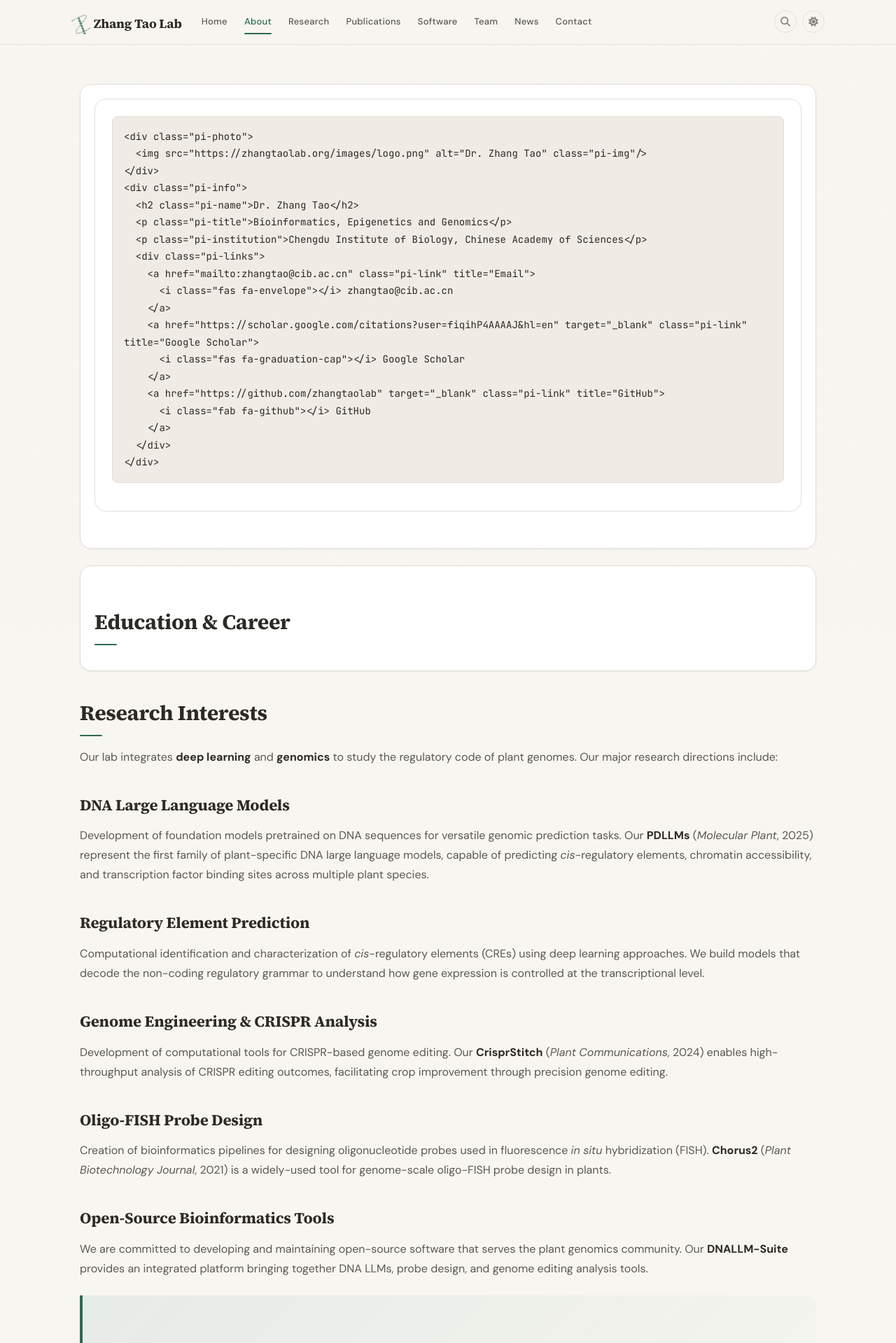
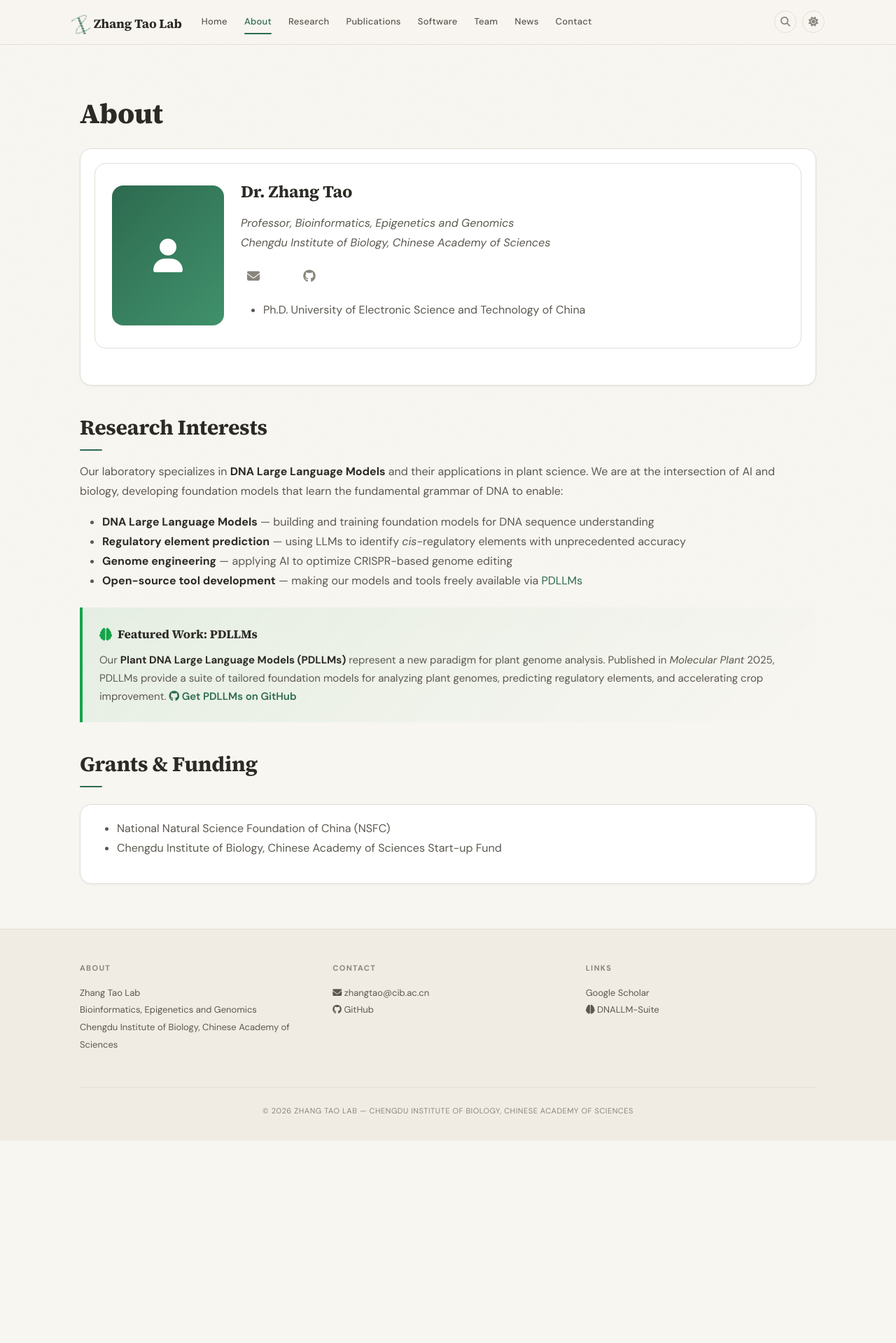
Before and after one commit to zhangtaolab/zhangtaolab.github.io, a Jekyll site: the page built from _pages/about.md, in a window 1280 px wide. Shown: the top 1919 px of the page at 70% size. Built offline with Jekyll 4.4.1, drawn with Linux system fonts in a browser that asks for light colours; a style sheet for code colours, icons or effects is not loaded; after the commit the page ends 1630 px from its top, so only the background shows below that; some of the changed text lies outside the part shown.

Commit message:
fix(content): rewrite about page - PI card unescaped, copy and grants aligned (1-02 Task 2)
- Rewrite _pages/about.md mirroring ref-about main DOM with markdown="0" wrappers (fixes 3 escaped-div blocks)
- Add in-page .pi-photo-placeholder gradient style rule (class absent from main.css, matches reference approach)
- Drive PI card from pi.yml via correct site.data.pi[0].education index; grants from grant.name field
- Remove broken Education & Career section and mismatched grant-item loop

```diff
--- a/_pages/about.md
+++ b/_pages/about.md
@@ -7,110 +7,53 @@ permalink: /about/
 
 <style>
 p, li, h1, h2, h3, h4 { max-width: none !important; }
+.pi-photo-placeholder { width: 160px; height: 200px; border-radius: var(--radius); display: flex; align-items: center; justify-content: center; background: linear-gradient(135deg, #2d6a4f 0%, #40916c 100%); color: white; font-size: 3rem; flex-shrink: 0; }
 </style>
 
-<!-- PI Card -->
-<div class="section-card">
-  <div class="pi-card">
-    <div class="pi-photo">
-      <img src="{{ site.url }}{{ site.baseurl }}/images/logo.png" alt="Dr. Zhang Tao" class="pi-img"/>
-    </div>
-    <div class="pi-info">
-      <h2 class="pi-name">Dr. Zhang Tao</h2>
-      <p class="pi-title">{{ site.title }}</p>
-      <p class="pi-institution">{{ site.institution }}</p>
-      <div class="pi-links">
-        <a href="mailto:{{ site.email }}" class="pi-link" title="Email">
-          <i class="fas fa-envelope"></i> {{ site.email }}
-        </a>
-        <a href="{{ site.links.google_scholar }}" target="_blank" class="pi-link" title="Google Scholar">
-          <i class="fas fa-graduation-cap"></i> Google Scholar
-        </a>
-        <a href="{{ site.links.github }}" target="_blank" class="pi-link" title="GitHub">
-          <i class="fab fa-github"></i> GitHub
-        </a>
-      </div>
-    </div>
-  </div>
+<h1 class="page-title">About</h1>
+
+<div class="section-card" markdown="0">
+<div class="pi-card">
+<div class="pi-photo-placeholder"><i class="fa-solid fa-user"></i></div>
+<div>
+<h3 class="pi-name">Dr. Zhang Tao</h3>
+<p style="font-style: italic; color: var(--text-secondary);">Professor, {{ site.title }}<br/>{{ site.institution }}</p>
+<div class="pi-links">
+<a class="icon-link" href="mailto:{{ site.email }}" title="Email"><i class="fa-solid fa-envelope"></i></a>
+<a class="icon-link" href="{{ site.links.google_scholar }}" title="Google Scholar"><i class="ai ai-google-scholar"></i></a>
+<a class="icon-link" href="{{ site.links.github }}" title="GitHub"><i class="fa-brands fa-github"></i></a>
+</div>
+<ul style="margin-top: var(--space-4);">
+{% for edu in site.data.pi[0].education %}
+<li>{{ edu }}</li>
+{% endfor %}
+</ul>
+</div>
+</div>
 </div>
 
-{% if site.data.pi %}
-<!-- Education & Career -->
-<div class="section-card">
-  <div class="pi-background" markdown="1">
+<h2 class="section-heading">Research Interests</h2>
 
-## Education & Career
+<p>Our laboratory specializes in <strong>DNA Large Language Models</strong> and their applications in plant science. We are at the intersection of AI and biology, developing foundation models that learn the fundamental grammar of DNA to enable:</p>
 
-{% for item in site.data.pi.education %}
-- **{{ item.degree }}**, {{ item.institution }} ({{ item.year }})
-{% endfor %}
+<ul>
+<li><strong>DNA Large Language Models</strong> — building and training foundation models for DNA sequence understanding</li>
+<li><strong>Regulatory element prediction</strong> — using LLMs to identify <em>cis</em>-regulatory elements with unprecedented accuracy</li>
+<li><strong>Genome engineering</strong> — applying AI to optimize CRISPR-based genome editing</li>
+<li><strong>Open-source tool development</strong> — making our models and tools freely available via <a href="https://github.com/zhangtaolab/PDLLMs" target="_blank">PDLLMs</a></li>
+</ul>
 
-{% if site.data.pi.positions %}
-{% for pos in site.data.pi.positions %}
-- **{{ pos.title }}**, {{ pos.institution }} ({{ pos.period }})
-{% endfor %}
-{% endif %}
-
-  </div>
-</div>
-{% endif %}
-
-<!-- Research Interests -->
-<div class="research-interests" markdown="1">
-
-## Research Interests
-
-Our lab integrates **deep learning** and **genomics** to study the regulatory code of plant genomes. Our major research directions include:
-
-### DNA Large Language Models
-Development of foundation models pretrained on DNA sequences for versatile genomic prediction tasks. Our **PDLLMs** (*Molecular Plant*, 2025) represent the first family of plant-specific DNA large language models, capable of predicting <em>cis</em>-regulatory elements, chromatin accessibility, and transcription factor binding sites across multiple plant species.
-
-### Regulatory Element Prediction
-Computational identification and characterization of <em>cis</em>-regulatory elements (CREs) using deep learning approaches. We build models that decode the non-coding regulatory grammar to understand how gene expression is controlled at the transcriptional level.
-
-### Genome Engineering & CRISPR Analysis
-Development of computational tools for CRISPR-based genome editing. Our **CrisprStitch** (*Plant Communications*, 2024) enables high-throughput analysis of CRISPR editing outcomes, facilitating crop improvement through precision genome editing.
-
-### Oligo-FISH Probe Design
-Creation of bioinformatics pipelines for designing oligonucleotide probes used in fluorescence *in situ* hybridization (FISH). **Chorus2** (*Plant Biotechnology Journal*, 2021) is a widely-used tool for genome-scale oligo-FISH probe design in plants.
-
-### Open-Source Bioinformatics Tools
-We are committed to developing and maintaining open-source software that serves the plant genomics community. Our [**DNALLM-Suite**]({{ site.links.github }}) provides an integrated platform bringing together DNA LLMs, probe design, and genome editing analysis tools.
-
+<div class="callout callout-success" markdown="0">
+<div class="callout-title"><i class="fa-solid fa-brain callout-icon"></i> Featured Work: PDLLMs</div>
+<p>Our <strong>Plant DNA Large Language Models (PDLLMs)</strong> represent a new paradigm for plant genome analysis. Published in <em>Molecular Plant</em> 2025, PDLLMs provide a suite of tailored foundation models for analyzing plant genomes, predicting regulatory elements, and accelerating crop improvement. <a href="https://github.com/zhangtaolab/PDLLMs" target="_blank"><i class="fa-brands fa-github"></i> Get PDLLMs on GitHub</a></p>
 </div>
 
-<!-- Featured Work -->
-<div class="callout callout-primary" markdown="1">
+<h2 class="section-heading">Grants &amp; Funding</h2>
 
-### Featured Work: PDLLMs
-
-**PDLLMs** (Plant DNA Large Language Models) — A family of foundation models for plant genomic sequence analysis, published in ***Molecular Plant* (2025)**.
-
-- Pretrained on large-scale plant genome sequences
-- Fine-tunable for diverse genomic prediction tasks
-- Part of the DNALLM-Suite ecosystem
-
-[Read the paper]({{ site.links.google_scholar }}){: .btn .btn-primary}
-[Explore the code]({{ site.links.github }}/PDLLMs){: .btn .btn-outline}
-
+<div class="section-card" markdown="0">
+<ul>
+{% for grant in site.data.grants %}
+<li>{{ grant.name }}</li>
+{% endfor %}
+</ul>
 </div>
-
-<!-- Grants & Funding -->
-{% if site.data.grants %}
-
-## Grants & Funding
-
-<div class="section-card" markdown="1">
-
-{% for grant in site.data.grants %}
-<div class="grant-item" markdown="1">
-
-**{{ grant.title }}**
-{{ grant.agency }} | {{ grant.period }}
-{% if grant.role %}{{ grant.role }}{% endif %}
-
-</div>
-{% endfor %}
-
-</div>
-{% endif %}
```
